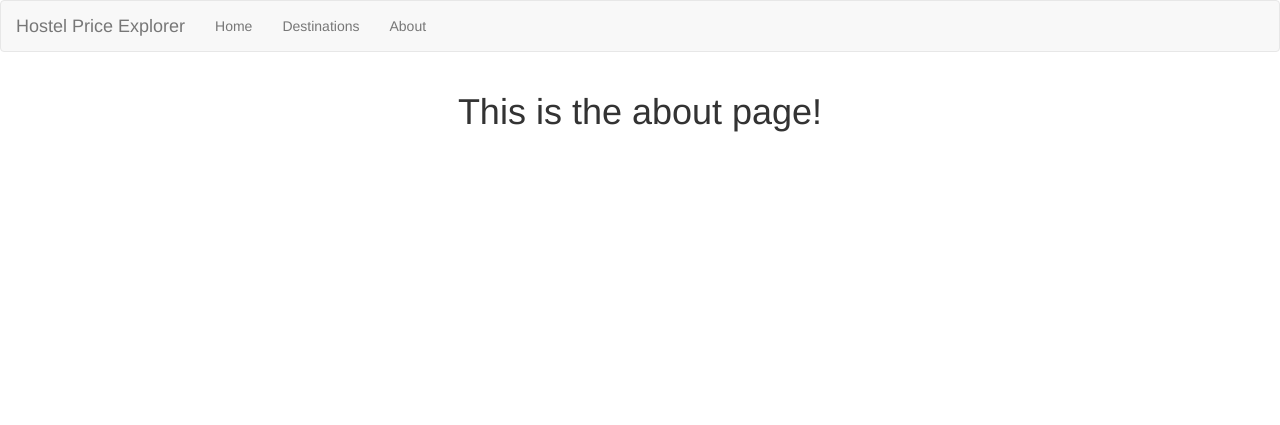
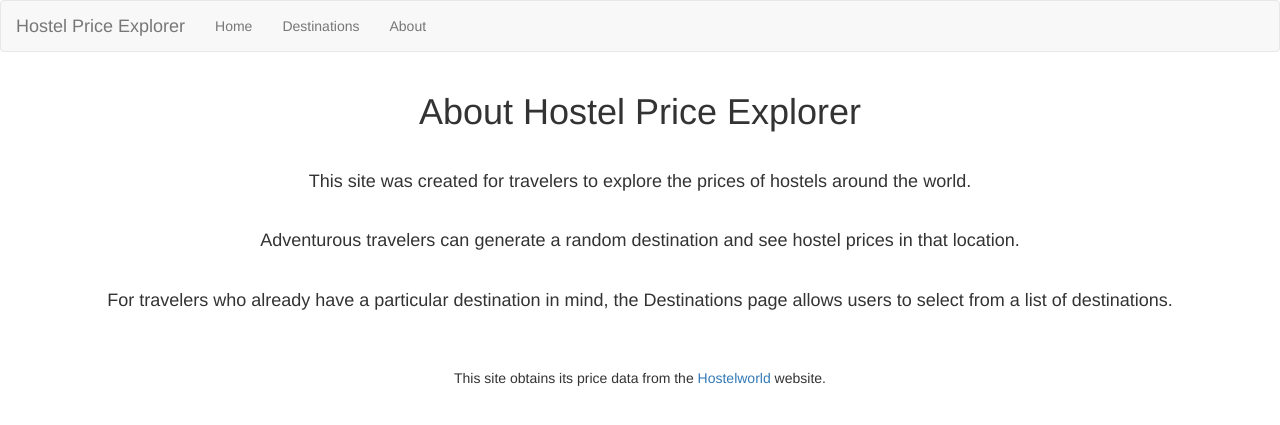
Before and after one commit to rachlpratt/hostelworld-scraper-flaskapp, a Flask app: page /about in a window 1280 px wide. Shown: the top 425 px of the page. Run offline with Flask 2, Linux system fonts and the light colour scheme; some libraries are stand-ins or nearby versions.

Commit message:
Add info to about page

```diff
--- a/app/templates/about.html
+++ b/app/templates/about.html
@@ -1,5 +1,14 @@
 {% extends "base.html" %}
 
 {% block app_content %}
-    <h1>This is the about page!</h1>
+    <h1>About Hostel Price Explorer</h1>
+    <br>
+    <h4>This site was created for travelers to explore the prices of hostels around the world.</h4>
+    <br>
+    <h4>Adventurous travelers can generate a random destination and see hostel prices in that location.</h4>
+    <br>
+    <h4>For travelers who already have a particular destination in mind, the Destinations page allows users to select from a list of destinations.</h4>
+    <br><br>
+    <h5>This site obtains its price data from the <a href="https://www.hostelworld.com">Hostelworld</a> website.</h5>
+    <br>
 {% endblock %}
```
